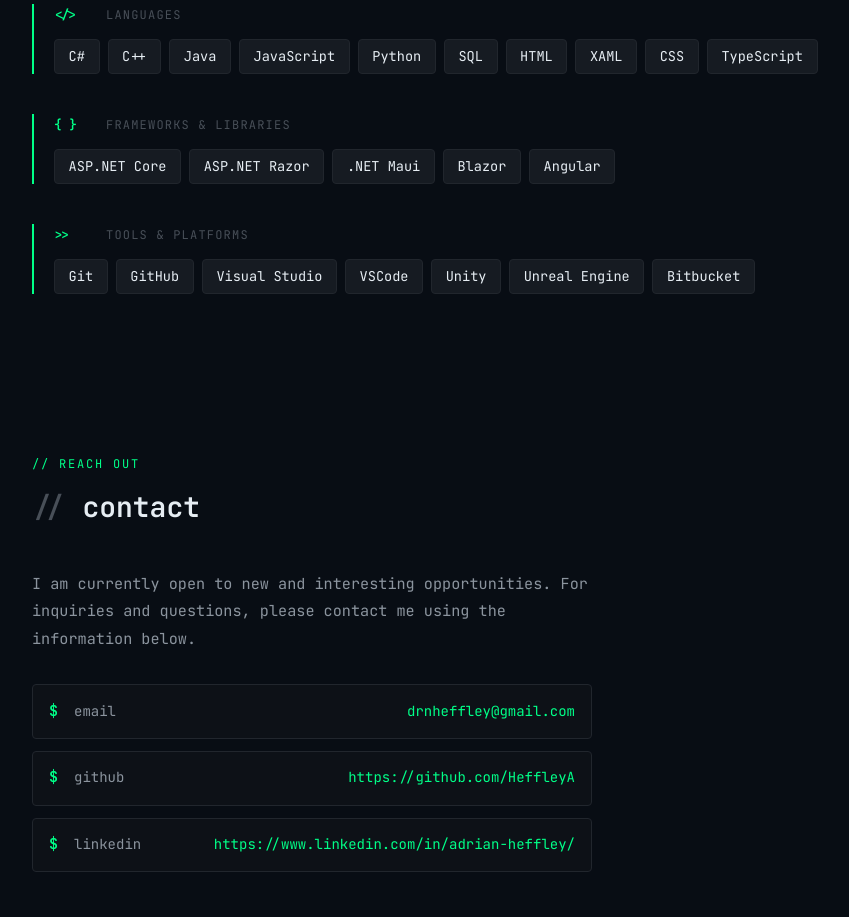
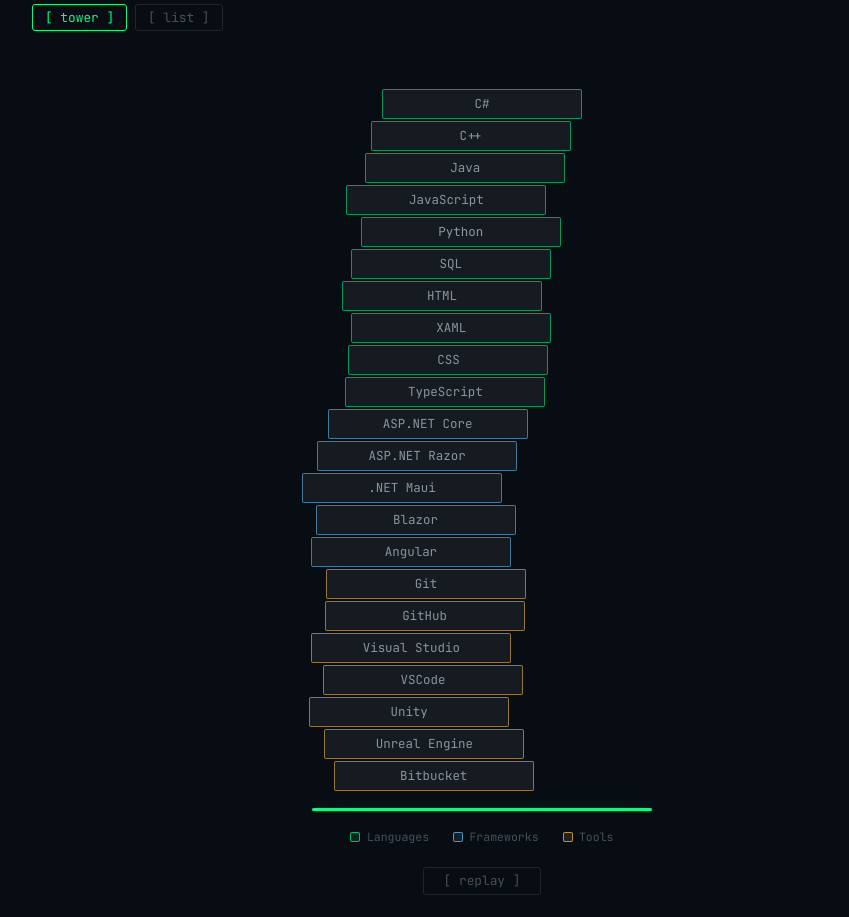
Before and after one commit to HeffleyA/heffleya.github.io, a Vue app: page / in a window 1280 px wide. Shown: the part 1880-2797 px from the top of the page, without its empty margins (158-1007 px from the left). Built offline with nearby package versions, Linux system fonts and the light colour scheme.

Commit message:
Changed Skills Presentation to Block Stack Game

```diff
--- a/src/components/SkillsSection.vue
+++ b/src/components/SkillsSection.vue
@@ -1,4 +1,6 @@
 <script setup>
+import { ref, onMounted, onUnmounted } from 'vue'
+
 const skills = [
   {
     category: 'Languages',
@@ -16,14 +18,120 @@
     items: ['Git', 'GitHub', 'Visual Studio', 'VSCode', 'Unity', 'Unreal Engine', 'Bitbucket'],
   },
 ]
+
+const allBlocks = skills.flatMap(group =>
+  group.items.map(item => ({ skill: item, category: group.category }))
+)
+
+const BLOCK_H = 32   // px per block slot
+const BASE_PX = 20   // gap between ground and first block
+
+// Pre-compute x-offsets once — each block drifts from the previous by ±20px,
+// clamped so the tower doesn't wander more than 80px off-center.
+const offsets = (() => {
+  const o = [0]
+  for (let i = 1; i < allBlocks.length; i++) {
+    const drift = (Math.random() - 0.5) * 40
+    o.push(Math.max(-80, Math.min(80, o[i - 1] + drift)))
+  }
+  return o
+})()
+
+const CONTAINER_H = allBlocks.length * BLOCK_H + BASE_PX + 24
+
+const viewMode = ref('stack')
+const landedCount = ref(-1)
+const sectionRef = ref(null)
+
+let observer = null
+let timers = []
+
+function runAnimation() {
+  timers.forEach(clearTimeout)
+  timers = []
+  landedCount.value = -1
+  allBlocks.forEach((_, i) => {
+    timers.push(setTimeout(() => { landedCount.value = i }, 300 + i * 100))
+  })
+}
+
+function setMode(mode) {
+  viewMode.value = mode
+  if (mode === 'stack') {
+    landedCount.value = -1
+    setTimeout(runAnimation, 60)
+  }
+}
+
+onMounted(() => {
+  observer = new IntersectionObserver(([entry]) => {
+    if (entry.isIntersecting) {
+      runAnimation()
+      observer.disconnect()
+      observer = null
+    }
+  }, { threshold: 0.08 })
+  observer.observe(sectionRef.value)
+})
+
+onUnmounted(() => {
+  observer?.disconnect()
+  timers.forEach(clearTimeout)
+})
+
+function blockStyle(i) {
+  return {
+    '--si': allBlocks.length - 1 - i,
+    '--ox': `${offsets[i]}px`,
+  }
+}
+
+function catClass(category) {
+  if (category === 'Languages') return 'cat-lang'
+  if (category === 'Frameworks & Libraries') return 'cat-fw'
+  return 'cat-tools'
+}
 </script>
 
 <template>
-  <section id="skills">
+  <section id="skills" ref="sectionRef">
     <div class="container">
       <p class="section-label">// stack</p>
       <h2 class="section-title">skills</h2>
-      <div class="skills-grid">
+
+      <div class="view-toggle">
+        <button :class="{ active: viewMode === 'stack' }" @click="setMode('stack')">[ tower ]</button>
+        <button :class="{ active: viewMode === 'grid' }" @click="setMode('grid')">[ list ]</button>
+      </div>
+
+      <!-- Tower view -->
+      <template v-if="viewMode === 'stack'">
+        <div class="stack-container" :style="{ height: CONTAINER_H + 'px' }">
+          <div
+            v-for="(block, i) in allBlocks"
+            :key="block.skill"
+            class="stack-block"
+            :class="[catClass(block.category), { landed: i <= landedCount }]"
+            :style="blockStyle(i)"
+          >
+            {{ block.skill }}
+          </div>
+          <div class="stack-ground" />
+        </div>
+
+        <div class="stack-legend">
+          <span class="legend-item lang">Languages</span>
+          <span class="legend-item fw">Frameworks</span>
+          <span class="legend-item tools">Tools</span>
+        </div>
+
+        <div class="replay-wrap">
+          <button class="mono-btn" @click="runAnimation">[ replay ]</button>
+        </div>
+      </template>
+
+      <!-- List view (original) -->
+      <div v-else class="skills-grid">
         <div v-for="group in skills" :key="group.category" class="skill-group">
           <div class="group-header">
             <span class="group-icon">{{ group.icon }}</span>
@@ -39,6 +147,146 @@
 </template>
 
 <style scoped>
+/* ---- Toggle ---- */
+.view-toggle {
+  display: flex;
+  gap: 0.5rem;
+  margin-bottom: 2rem;
+}
+
+.view-toggle button {
+  background: none;
+  border: 1px solid var(--border);
+  color: var(--text-muted);
+  padding: 0.25rem 0.75rem;
+  font-family: var(--font-mono);
+  font-size: 0.8rem;
+  cursor: pointer;
+  border-radius: 3px;
+  transition: border-color 0.15s, color 0.15s;
+}
+
+.view-toggle button.active,
+.view-toggle button:hover {
+  border-color: var(--accent);
+  color: var(--accent);
+}
+
+/* ---- Tower ---- */
+.stack-container {
+  position: relative;
+  overflow: hidden;
+}
+
+.stack-block {
+  position: absolute;
+  bottom: calc(var(--si) * 32px + 20px);
+  left: calc(50% - 100px + var(--ox));
+  width: 200px;
+  height: 30px;
+  display: flex;
+  align-items: center;
+  justify-content: center;
+  font-size: 0.78rem;
+  background: var(--bg-elevated);
+  border: 1px solid var(--border);
+  border-radius: 2px;
+  color: var(--text-secondary);
+  user-select: none;
+  /* hidden above the container until animation fires */
+  transform: translateY(-1100px);
+  opacity: 0;
+}
+
+.stack-block.landed {
+  animation: fall-land 0.52s cubic-bezier(0.4, 0, 1, 1) forwards;
+}
+
+@keyframes fall-land {
+  0%   { transform: translateY(-1100px); opacity: 0; }
+  6%   { opacity: 1; }
+  82%  { transform: translateY(7px); }
+  91%  { transform: translateY(-2px); }
+  100% { transform: translateY(0); opacity: 1; }
+}
+
+.stack-block.landed:hover {
+  border-color: var(--accent);
+  color: var(--accent);
+  z-index: 10;
+}
+
+/* Category border tints */
+.cat-lang.landed  { border-color: rgba(0, 255, 136, 0.55); }
+.cat-fw.landed    { border-color: rgba(100, 200, 255, 0.55); }
+.cat-tools.landed { border-color: rgba(255, 195, 80, 0.55); }
+
+.stack-ground {
+  position: absolute;
+  bottom: 0;
+  left: 50%;
+  transform: translateX(-50%);
+  width: 340px;
+  height: 3px;
+  background: var(--accent);
+  border-radius: 2px;
+  box-shadow: 0 0 14px var(--accent-glow), 0 0 28px var(--accent-glow);
+}
+
+/* ---- Legend ---- */
+.stack-legend {
+  display: flex;
+  justify-content: center;
+  gap: 1.5rem;
+  margin-top: 1rem;
+}
+
+.legend-item {
+  font-size: 0.72rem;
+  color: var(--text-muted);
+  display: flex;
+  align-items: center;
+  gap: 0.4rem;
+}
+
+.legend-item::before {
+  content: '';
+  display: inline-block;
+  width: 10px;
+  height: 10px;
+  border-radius: 2px;
+  border: 1px solid;
+}
+
+.legend-item.lang::before   { border-color: rgba(0, 255, 136, 0.7);   background: rgba(0, 255, 136, 0.1); }
+.legend-item.fw::before     { border-color: rgba(100, 200, 255, 0.7); background: rgba(100, 200, 255, 0.1); }
+.legend-item.tools::before  { border-color: rgba(255, 195, 80, 0.7);  background: rgba(255, 195, 80, 0.1); }
+
+/* ---- Replay ---- */
+.replay-wrap {
+  display: flex;
+  justify-content: center;
+  margin-top: 1.25rem;
+}
+
+.mono-btn {
+  background: none;
+  border: 1px solid var(--border);
+  color: var(--text-muted);
+  padding: 0.3rem 1.25rem;
+  font-family: var(--font-mono);
+  font-size: 0.8rem;
+  cursor: pointer;
+  border-radius: 3px;
+  transition: border-color 0.15s, color 0.15s;
+}
+
+.mono-btn:hover {
+  border-color: var(--accent);
+  color: var(--accent);
+}
+
+/* ---- List view (original) ---- */
 .skills-grid {
   display: flex;
   flex-direction: column;
```
